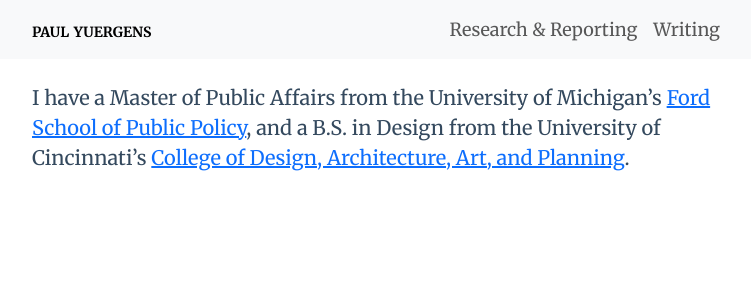
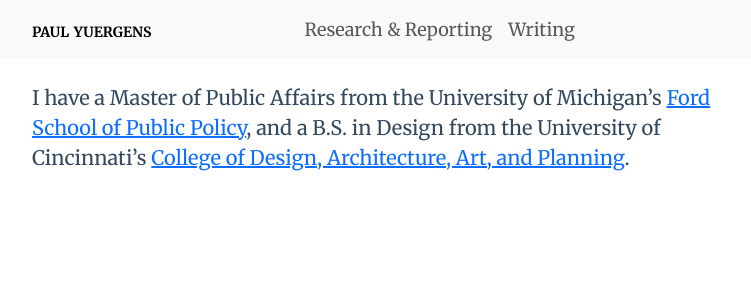
Before and after one commit to pyrgns/pyrgns.github.io, a Jekyll site: the page built from index.md, in a window 1280 px wide. Shown: the top 300 px of the page, without its empty margins (260-1011 px from the left). Built offline with Jekyll 4.4.1, drawn with Linux system fonts in a browser that asks for light colours.

Commit message:
Update nav.html

```diff
--- a/_includes/nav.html
+++ b/_includes/nav.html
@@ -7,7 +7,7 @@
       <strong>paul yuergens</strong>
     </a>
     <div class="collapse navbar-collapse" id="navbarNav">
-      <ul class="navbar-nav ms-auto">
+      <ul class="navbar-nav ms-lg-auto mx-auto text-center">
         <li class="nav-item">
           <a class="nav-link" href="{{ '/trails.html' | relative_url }}">Research & Reporting</a>
         </li>
```
